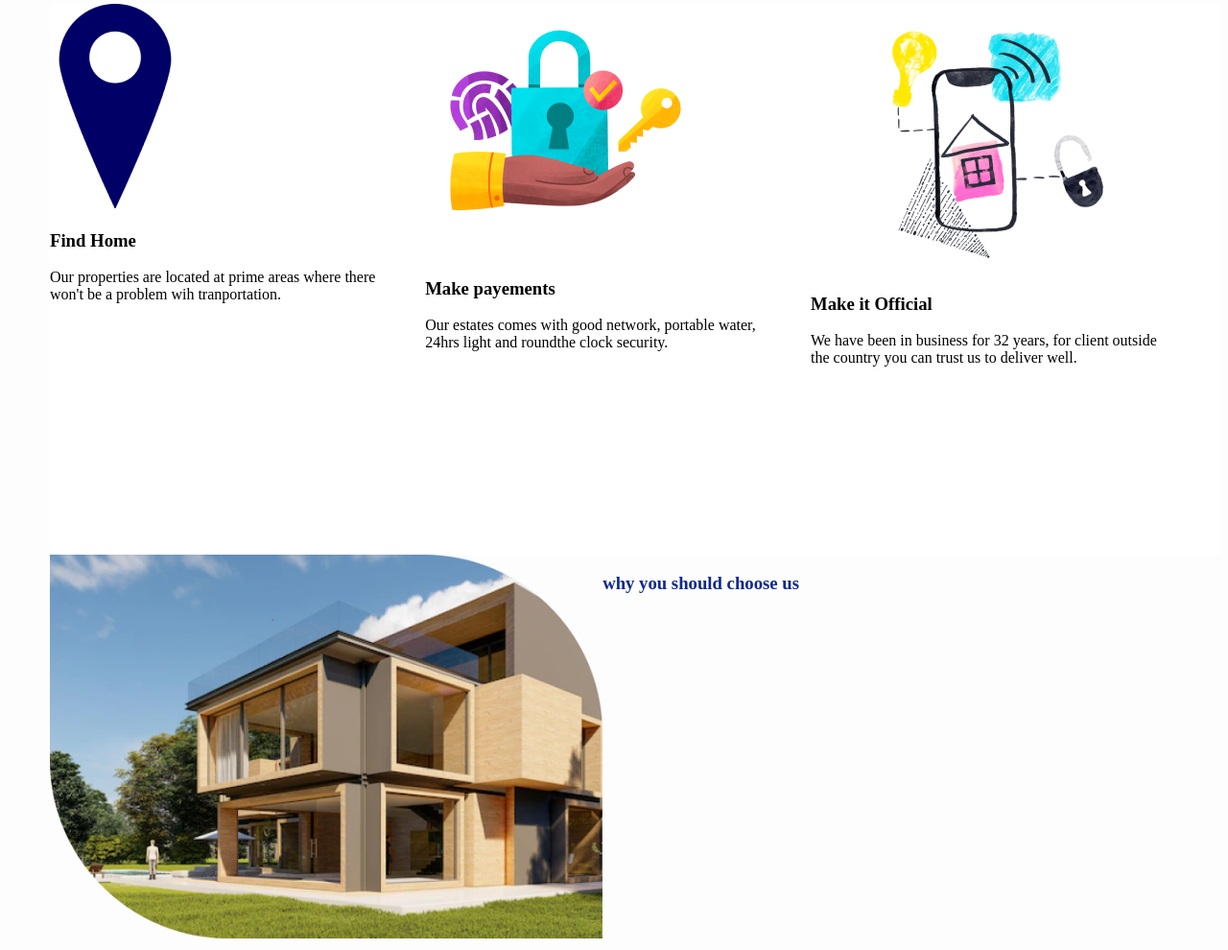
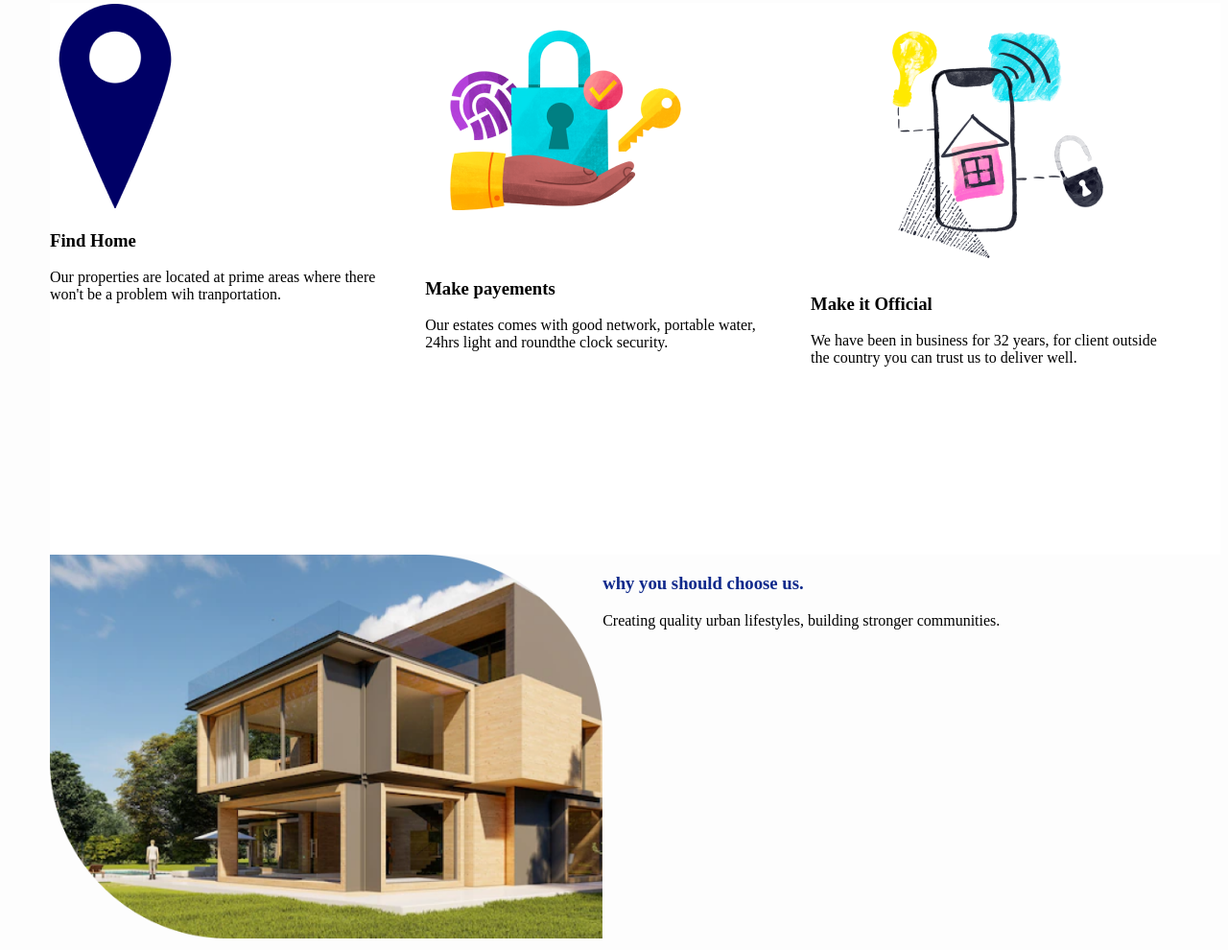
Before and after one commit to Josekariz/wknd_project, a plain HTML site: page index.html in a window 1280 px wide. Shown: the part 984-1974 px from the top of the page at 96% size. Drawn offline with Linux system fonts and the light colour scheme.

Commit message:
add p next to image on right

```diff
--- a/index.html
+++ b/index.html
@@ -68,7 +68,8 @@
 
 
           <div>
-            <h3 style="color: #0f298b;">why you should choose us</h3>
+            <h3 style="color: #0f298b;">why you should choose us.</h3>
+            <p>Creating quality urban lifestyles, building stronger communities.</p>
           </div>
 
       </div>
--- a/style.css
+++ b/style.css
@@ -71,4 +71,5 @@ p {
 }
 .why:last-child{
   display: flex-end;
+
 }
```
